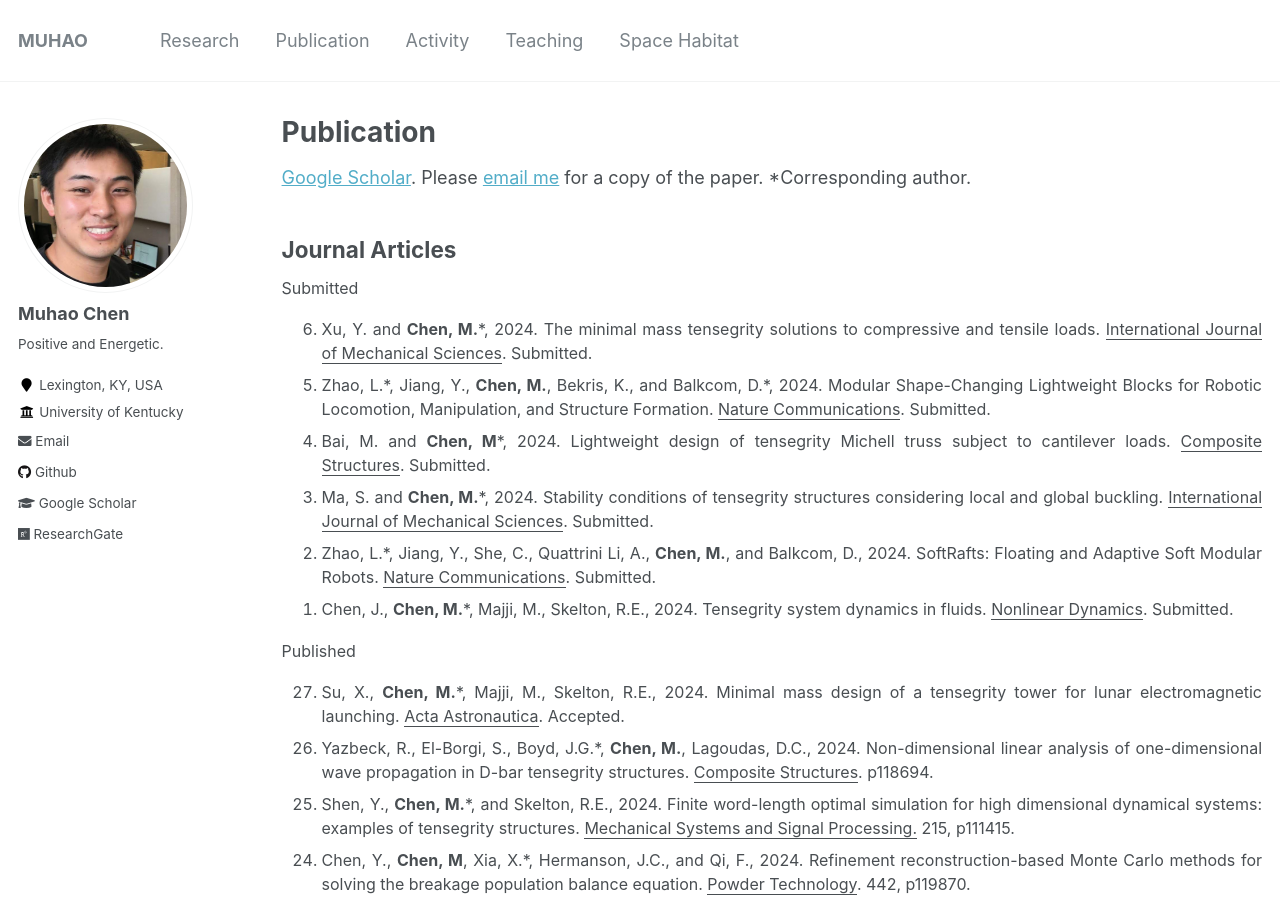
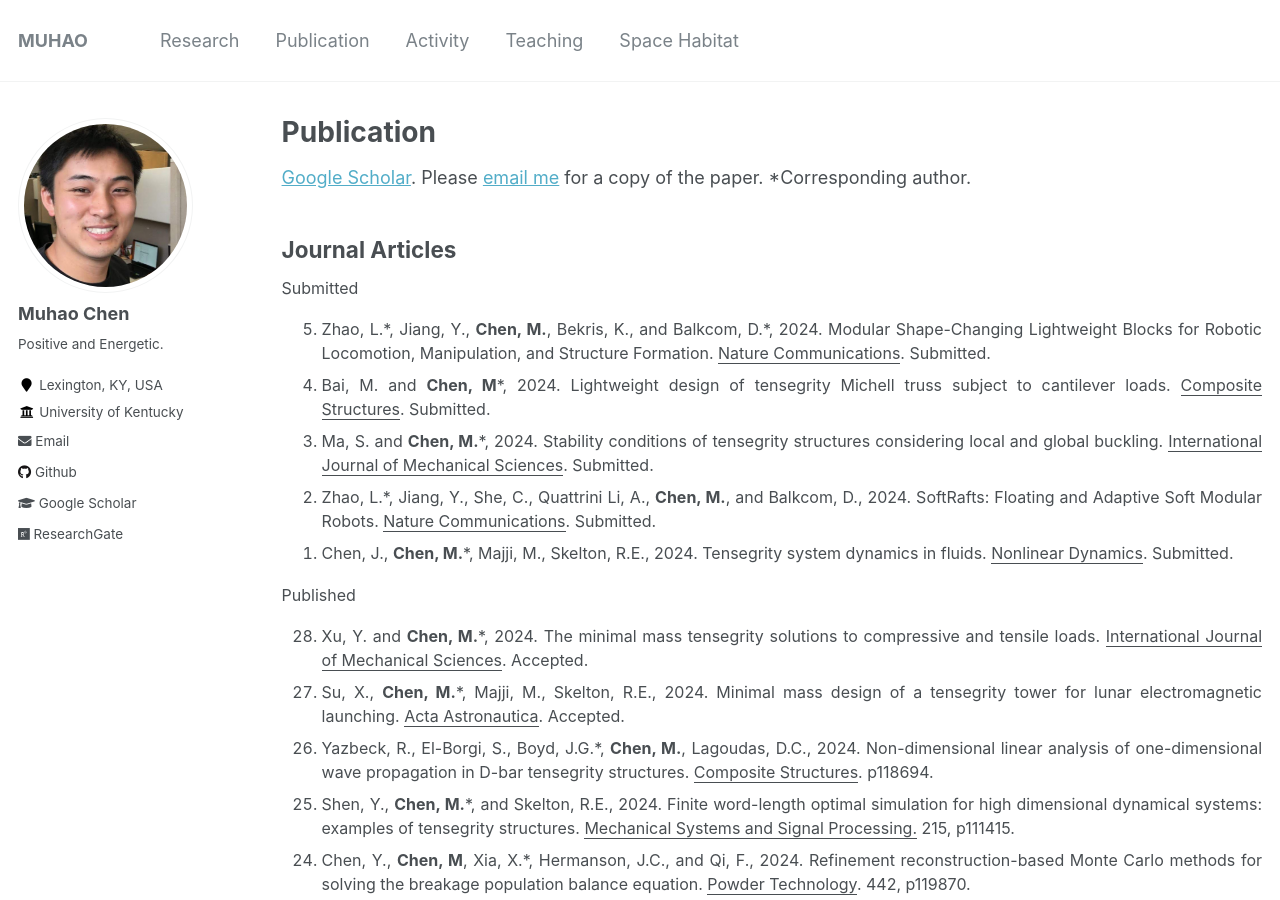
Before and after one commit to Muhao-Chen/muhao-chen.github.io, a Jekyll site: the page built from _pages/publication.md, in a window 1280 px wide and 900 px high. Built offline with Jekyll 4.4.1, drawn with Linux system fonts in a browser that asks for light colours; part of the change alters nothing that is shown.

Commit message:
Update publication.md

```diff
--- a/_pages/publication.md
+++ b/_pages/publication.md
@@ -17,7 +17,6 @@ Submitted
 <ol reversed>
 <!-- <li> Zhao, L.*, Jiang, Y., She, C., <strong>Chen, M.</strong>, and Balkcom, D.*, 2024. SoftSnap: Rapid Prototyping of Untethered Soft Robots Using Snap-Together Modules. Submitted. </li> -->
 <!-- <li> Zhang, G., <strong>Chen, M.</strong>*, Chen, D., Shen, Y.*, 2024. Lightweight designs of simply supported tensegrity structures and their applications to bridges. <u>Composite Structures</u>. Submitted. </li> -->
-<li> Xu, Y. and <strong>Chen, M.</strong>*, 2024. The minimal mass tensegrity solutions to compressive and tensile loads. <u>International Journal of Mechanical Sciences</u>. Submitted.</li>
 <!-- <li> Zheng, K., Zhang, Y., Zhang, Z., Yang, Y., Chen, B.*, <strong>Chen, M</strong>*, 2024. Design and analysis of tensegrity D-bar based metamaterials with negative Poisson's ratio. <u>Mechanics Research Communications</u>. Submitted. </li> -->
 <li> Zhao, L.*, Jiang, Y., <strong>Chen, M.</strong>, Bekris, K., and Balkcom, D.*, 2024. Modular Shape-Changing Lightweight Blocks for Robotic Locomotion, Manipulation, and Structure Formation. <u>Nature Communications</u>. Submitted. </li>
 <!-- <li> Dong, H., Gan, J., Xia, R., Lu, Z., Chen, B.*, <strong>Chen, M</strong>*, 2024. Adaptive tensegrity foot design for quadruped robots in unstructured terrains. <u>Smart Materials and Structures</u>. Submitted. </li> -->
@@ -34,6 +33,7 @@ Submitted
 </ol>
 Published
 <ol reversed>
+<li> Xu, Y. and <strong>Chen, M.</strong>*, 2024. The minimal mass tensegrity solutions to compressive and tensile loads. <u>International Journal of Mechanical Sciences</u>. Accepted.</li>
 <li>Su, X., <strong>Chen, M.</strong>*, Majji, M., Skelton, R.E., 2024. Minimal mass design of a tensegrity tower for lunar electromagnetic launching. <u>Acta Astronautica</u>. Accepted.</li>
 <li> Yazbeck, R., El-Borgi, S., Boyd, J.G.*, <strong>Chen, M.</strong>, Lagoudas, D.C., 2024. Non-dimensional linear analysis of one-dimensional wave propagation in D-bar tensegrity structures. <u>Composite Structures</u>. p118694.</li>
 <li>Shen, Y., <strong>Chen, M.</strong>*, and Skelton, R.E., 2024. Finite word-length optimal simulation for high dimensional dynamical systems: examples of tensegrity structures. <u>Mechanical Systems and Signal Processing.</u> 215, p111415.</li>
```
